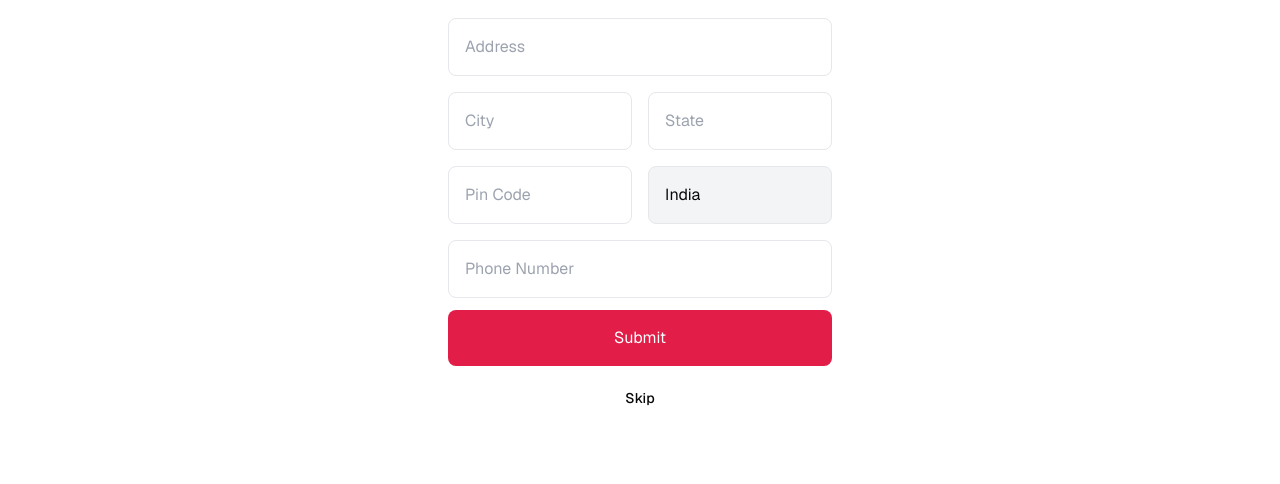
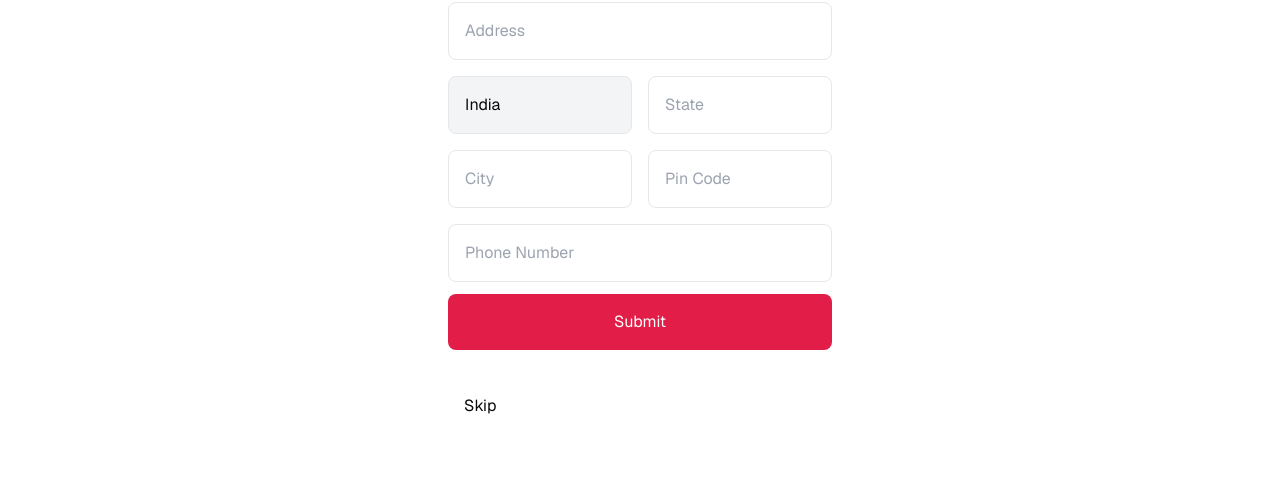
Before and after one commit to hellosatyajit/DeColors, a Next.js app: page /onboarding in a window 1280 px wide. Shown: the part 254-738 px from the top of the page. Built offline with nearby package versions, Linux system fonts and the light colour scheme; no server answers; sample sign-in values are in the browser's storage.

Commit message:
address filter changes

```diff
--- a/app/onboarding/page.tsx
+++ b/app/onboarding/page.tsx
@@ -5,7 +5,6 @@ import GoBack from "@/components/GoBack";
 import toast from "react-hot-toast";
 import axios from "axios";
 import { useSession } from "next-auth/react";
-import { Button } from "@/components/ui/button";
 
 export default function RegisterDetails() {
   const router = useRouter();
@@ -51,7 +50,17 @@ export default function RegisterDetails() {
         return;
       }
 
-      const response = await axios.post('/api/updatedetails', details);
+      const trimmedDetails = {
+        address: address.trim(),
+        state: state.trim(),
+        city: city.trim(),
+        pinCode: pinCode.trim(),
+        phoneNumber: phoneNumber.trim(),
+        email: email.trim(),
+        country: country.trim()
+      };
+
+      const response = await axios.post('/api/updatedetails', trimmedDetails);
 
       if (response.data.error) {
         setError(response.data.error);
@@ -63,7 +72,6 @@ export default function RegisterDetails() {
     } catch (error) {
       console.error('Update error:', error);
       setError("Same details or error occurred during update");
-
       setLoading(false);
     }
   };
@@ -98,19 +106,20 @@ export default function RegisterDetails() {
             />
           </div>
           <div>
-            <label htmlFor="city" hidden>City</label>
+            <label htmlFor="country" hidden>Country</label>
             <input
               type="text"
-              placeholder="City"
-              name="city"
-              id="city"
-              value={details.city}
+              placeholder="Country"
+              name="country"
+              id="country"
+              value={details.country}
+              disabled={true}
               onChange={handleInputChange}
               required
               minLength={2}
               pattern="[A-Za-z]{2,}"
-              title="Please enter a valid city name"
-              className="bg-white p-4 rounded-lg transition-all w-full outline-none ring-0 border hover:border-gray-400 focus:border-rose-600"
+              title="Please enter a valid country name"
+              className="bg-gray-100 p-4 rounded-lg transition-all w-full outline-none ring-0 border hover:border-gray-400 focus:border-rose-600 cursor-not-allowed"
             />
           </div>
           <div>
@@ -124,8 +133,22 @@ export default function RegisterDetails() {
               onChange={handleInputChange}
               required
               minLength={2}
-              pattern="[A-Za-z]{2,}"
               title="Please enter a valid state name"
+              className="bg-white p-4 rounded-lg transition-all w-full outline-none ring-0 border hover:border-gray-400 focus:border-rose-600"
+            />
+          </div>
+          <div>
+            <label htmlFor="city" hidden>City</label>
+            <input
+              type="text"
+              placeholder="City"
+              name="city"
+              id="city"
+              value={details.city}
+              onChange={handleInputChange}
+              required
+              minLength={2}
+              title="Please enter a valid city name"
               className="bg-white p-4 rounded-lg transition-all w-full outline-none ring-0 border hover:border-gray-400 focus:border-rose-600"
             />
           </div>
@@ -143,23 +166,6 @@ export default function RegisterDetails() {
               pattern="[0-9]{6}"
               title="Please enter a valid 6-digit pin code"
               className="bg-white p-4 rounded-lg transition-all w-full outline-none ring-0 border hover:border-gray-400 focus:border-rose-600"
-            />
-          </div>
-          <div>
-            <label htmlFor="country" hidden>Country</label>
-            <input
-              type="text"
-              placeholder="Country"
-              name="country"
-              id="country"
-              value={details.country}
-              disabled={true}
-              onChange={handleInputChange}
-              required
-              minLength={2}
-              pattern="[A-Za-z]{2,}"
-              title="Please enter a valid country name"
-              className="bg-gray-100 p-4 rounded-lg transition-all w-full outline-none ring-0 border hover:border-gray-400 focus:border-rose-600 cursor-not-allowed"
             />
           </div>
           <div className="sm:col-span-2">
@@ -184,9 +190,9 @@ export default function RegisterDetails() {
         <button type="submit" className="bg-rose-600 hover:bg-rose-700 text-white p-4 rounded-lg flex justify-center items-center gap-2 transition-all active:scale-95 group" disabled={loading || !details.email}>
           {loading ? "Processing" : "Submit"}
         </button>
-        <Button variant={'link'} type="button" onClick={handleSkip} className=" mx-auto text-gray rounded-lg flex justify-center items-center gap-2 transition-all active:scale-95">
+        <button type="button" onClick={handleSkip} className="mt-4 text-gray p-4 rounded-lg flex justify-left items-center gap-2 transition-all active:scale-95 group">
           Skip
-        </Button>
+        </button>
       </form>
     </div>
   );
```
